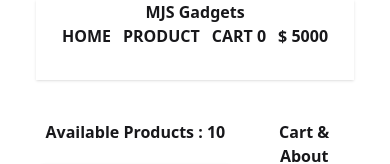
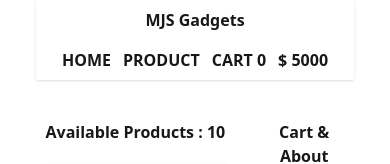
Before and after one commit to sadhin28/project-3, a React (Vite) app: page / in a window 390 px wide. Shown: the top 164 px of the page. Built offline with nearby package versions, Linux system fonts and the light colour scheme.

Commit message:
add grid cols

```diff
--- a/src/components/Navbar/Navbar.jsx
+++ b/src/components/Navbar/Navbar.jsx
@@ -4,7 +4,7 @@ const Navbar = ({selectedProduct,price}) => {
 
     return (
 
-        <div className="  md:flex  md:items-center md:justify-between md:content-center shadow-sm px-2 h-20">
+        <div className=" grid justify-center items-center md:flex  md:items-center md:justify-between md:content-center shadow-sm px-2 h-20">
 
 
                 <h1 className=' text-center font-bold  lg:text-3xl md:text-2xl'>MJS Gadgets</h1>
```
